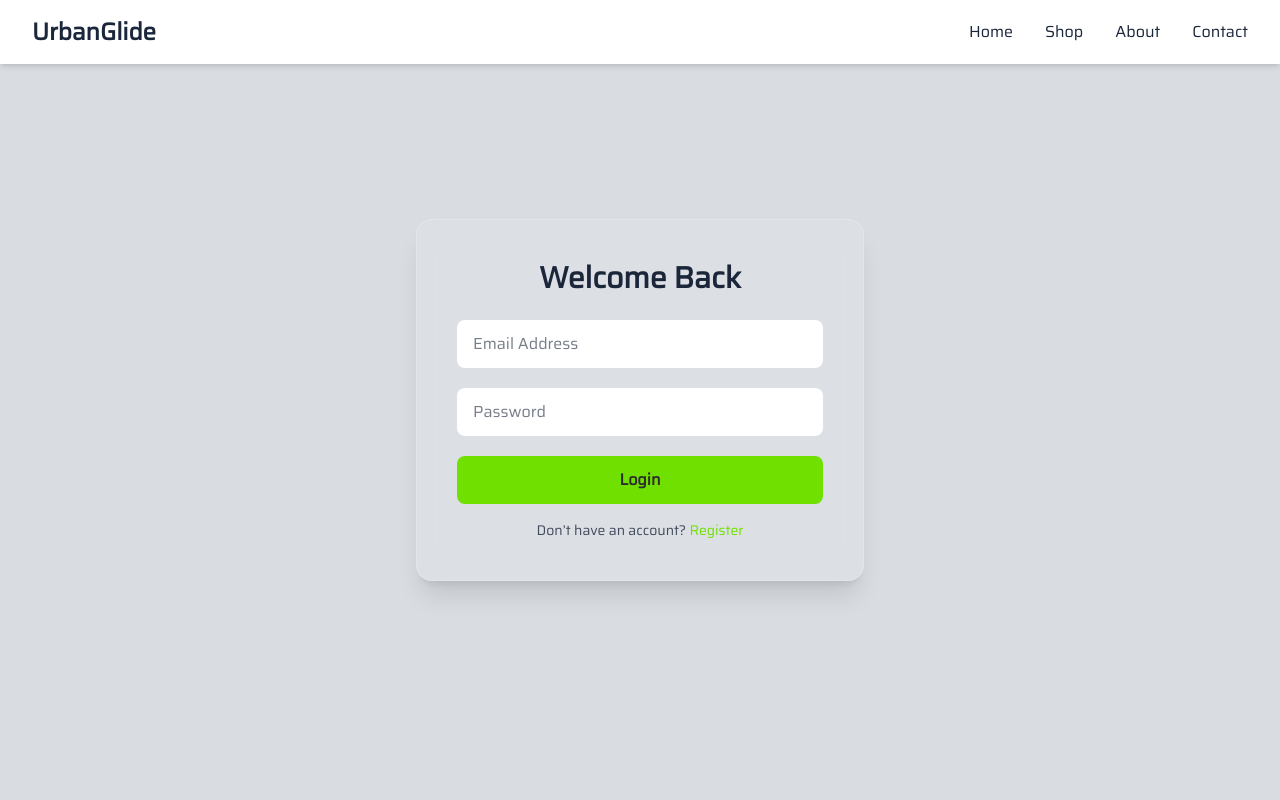
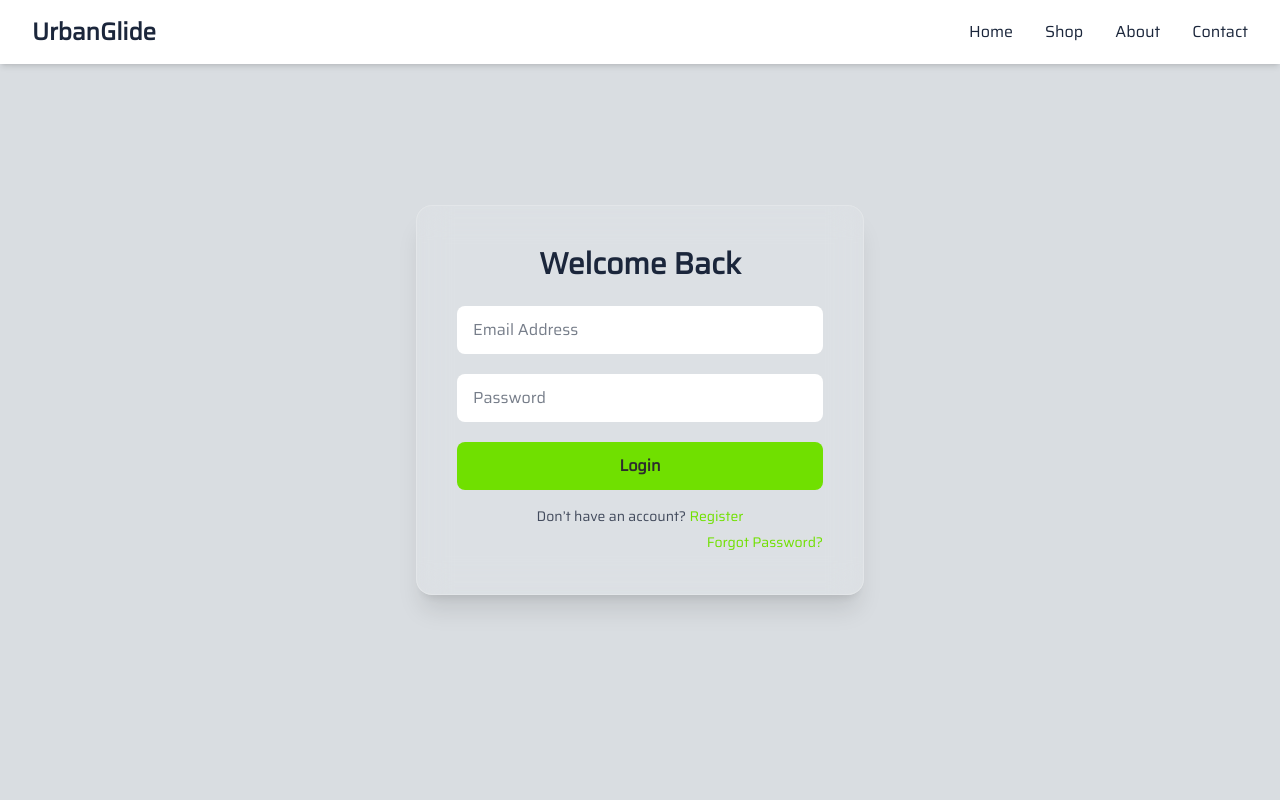
Before and after one commit to SundayEsther7/Fashion, a React (Vite) app in the folder client/: page /login in a window 1280 px wide. Shown: the top 800 px of the page. Built offline with nearby package versions, Linux system fonts and the light colour scheme; no server answers.

Commit message:
Forgot password link added

```diff
--- a/client/src/pages/Login.jsx
+++ b/client/src/pages/Login.jsx
@@ -84,7 +84,14 @@ export default function Login() {
             className="w-full px-4 py-3 rounded-lg bg-white text-neutralDark placeholder-primary/60 focus:ring-2 focus:ring-accent focus:outline-none transition"
           />
 
-          {error && <p className="text-red-500 text-sm mt-1 text-center">{error}</p>}
+
+          {error && (
+            <p className="text-red-500 text-sm mt-1 text-center">{error}</p>
+          )}
+
+          {error && (
+            <p className="text-red-500 text-sm mt-1 text-center">{error}</p>
+          )}
 
           <button
             type="submit"
@@ -97,10 +104,21 @@ export default function Login() {
 
         <p className="text-center text-sm text-primary/80 mt-4">
           Don’t have an account?{" "}
-          <Link className="text-accent hover:underline font-medium" to="/register">
+          <Link
+            className="text-accent hover:underline font-medium"
+            to="/register"
+          >
             Register
           </Link>
         </p>
+        <div className="text-right mt-1">
+            <Link
+              to="/forgot-password"
+              className="text-sm text-accent hover:underline font-medium"
+            >
+              Forgot Password?
+            </Link>
+          </div>
       </div>
     </section>
   );
```
